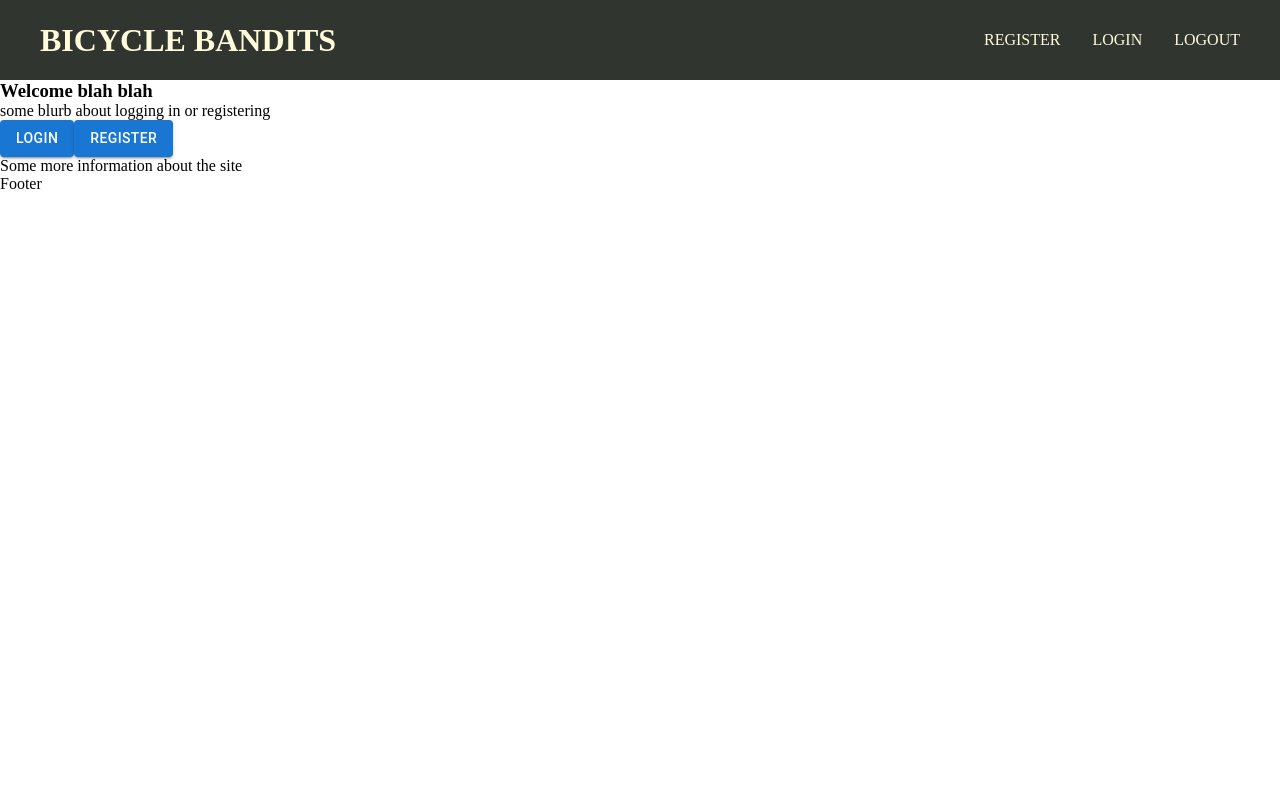
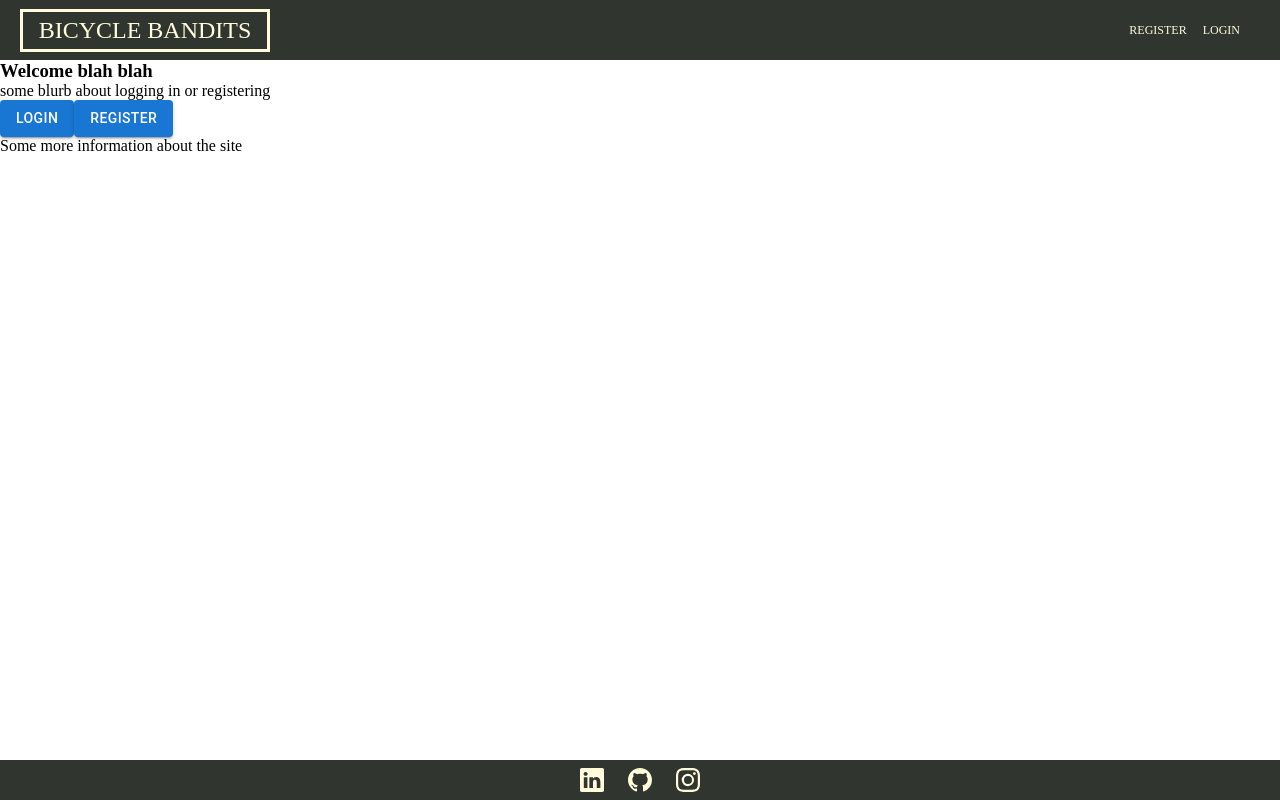
Before and after one commit to tkwaterss/Bicycle_Bandits, a React (Create React App) app: page / in a window 1280 px wide. Built offline with nearby package versions, Linux system fonts and the light colour scheme; a web font is replaced by a local one.

Commit message:
header nav complete, first draft of stylig done

```diff
--- a/src/App.css
+++ b/src/App.css
@@ -3,3 +3,8 @@
   margin: 0;
   box-sizing: border-box;
 }
+
+@import url('https://fonts.googleapis.com/css2?family=Montserrat&display=swap');
+body {
+  font-family: 'Montserrat';
+}
--- a/src/App.js
+++ b/src/App.js
@@ -17,8 +17,6 @@ import TicketSearch from './pages/tech-pages/TicketSearch';
 
 function App() {
   const authCtx = useContext(AuthContext);
-
-  console.log(typeof authCtx.employee);
 
   return (
     <div className="App">
@@ -47,7 +45,7 @@ function App() {
           //ItemsSearch
         <Route path="/searchTickets" element={authCtx.employee ? <TicketSearch /> : ''} />
         <Route path="/newTicket" element={authCtx.employee ? <NewTicket /> : ''} />
-        <Route path="/serachItems" element={authCtx.employee ? <ProductLaborSearch /> : ''} />
+        <Route path="/searchItems" element={authCtx.employee ? <ProductLaborSearch /> : ''} />
 
       </Routes>
       <Footer />
--- a/src/components/Footer.jsx
+++ b/src/components/Footer.jsx
@@ -1,8 +1,16 @@
 import React from 'react'
+import classes from './Footer.module.css';
+import {BsLinkedin, BsGithub, BsInstagram} from 'react-icons/bs';
 
 const Footer = () => {
   return (
-    <div>Footer</div>
+    <footer>
+      <div className={classes.socialContainer}>
+        <BsLinkedin size='1.5em' color="#FFFBDB" />
+        <BsGithub size='1.5em' color="#FFFBDB" />
+        <BsInstagram size='1.5em' color="#FFFBDB" />
+      </div>
+    </footer>
   )
 }
 
--- /dev/null
+++ b/src/components/Footer.module.css
@@ -0,0 +1,16 @@
+footer {
+  width: 100vw;
+  height: 40px;
+  background-color: #30362F;
+  display: flex;
+  align-items: center;
+  justify-content: center;
+  position:absolute;
+  bottom: 0px;
+}
+
+.socialContainer {
+  display: flex;
+  width: 120px;
+  justify-content: space-between;
+}
--- a/src/components/Header.jsx
+++ b/src/components/Header.jsx
@@ -1,6 +1,6 @@
 import React, { useContext } from "react";
 import classes from "./Header.module.css";
-import { NavLink } from "react-router-dom";
+import { NavLink, Link } from "react-router-dom";
 import DisplayContext from "../store/displayContext";
 import AuthContext from "../store/authContext";
 
@@ -8,10 +8,18 @@ const Header = () => {
   const { displayState, displayDispatch } = useContext(DisplayContext);
   const authCtx = useContext(AuthContext);
 
+  const activeStyle = ({ isActive }) => {
+    return {
+      color: isActive ? "#A59132" : "",
+      textDecoration: isActive ? "underline" : "",
+    };
+  };
+
   let links;
 
   if (!authCtx.token) {
     //^ Landing Nav Bar
+    //TODO Should probably transition these to NavLinks as well
     links = (
       <ul className={classes.linksContainer}>
         <li
@@ -28,7 +36,6 @@ const Header = () => {
         >
           LOGIN
         </li>
-        <li onClick={() => authCtx.logout()}>LOGOUT</li>
       </ul>
     );
   }
@@ -37,22 +44,24 @@ const Header = () => {
     //^ Employee Nav Bar
     links = (
       <ul className={classes.linksContainer}>
-        <li
-          onClick={() =>
-            displayDispatch({ type: "CHANGE_PAGE", payload: "register" })
-          }
-        >
+        <li>
+          <NavLink style={activeStyle} to="/">
             DASHBOARD
+          </NavLink>
         </li>
-        <li
-          onClick={() =>
-            displayDispatch({ type: "CHANGE_PAGE", payload: "login" })
-          }
-        >
-          SEACH TICKETS
+        <li>
+          <NavLink style={activeStyle} to="/searchTickets">
+            SEARCH TICKETS
+          </NavLink>
         </li>
-        <li onClick={() => authCtx.logout()}>NEW TICKET</li>
-        <li onClick={() => authCtx.logout()}>LOGOUT</li>
+        <li>
+          <NavLink style={activeStyle} to="/newTicket">
+            NEW TICKET
+          </NavLink>
+        </li>
+        <li onClick={() => authCtx.logout()}>
+          <NavLink to="/">LOGOUT</NavLink>
+        </li>
       </ul>
     );
   }
@@ -61,23 +70,24 @@ const Header = () => {
     //^ Customer Nav Bar
     links = (
       <ul className={classes.linksContainer}>
-        <li
-          onClick={() =>
-            displayDispatch({ type: "CHANGE_PAGE", payload: "register" })
-          }
-        >
+        <li>
+          <NavLink style={activeStyle} to="/">
             HOME
+          </NavLink>
         </li>
-        <li
-          onClick={() =>
-            displayDispatch({ type: "CHANGE_PAGE", payload: "login" })
-          }
-        >
-          YOUR SERVICE
+        <li>
+          <NavLink style={activeStyle} to="/shopping">
+            SHOP ONLINE
+          </NavLink>
         </li>
-        <li onClick={() => authCtx.logout()}>SHOP ONLINE</li>
-        <li onClick={() => authCtx.logout()}>CART/CHECKOUT</li>
-        <li onClick={() => authCtx.logout()}>LOGOUT</li>
+        <li onClick={() => authCtx.logout()}>
+          <NavLink to="/">LOGOUT</NavLink>
+        </li>
+        <li>
+          <NavLink style={activeStyle} to="/checkout">
+            CART/CHECKOUT
+          </NavLink>
+        </li>
       </ul>
     );
   }
@@ -85,18 +95,17 @@ const Header = () => {
   return (
     <header className={classes.header}>
       <div className={classes.nameContainer}>
+        <Link to="/">
           <h1
-        //! Add conditional for logged in or not, when logged in this will return to dashboard
             onClick={() =>
               displayDispatch({ type: "CHANGE_PAGE", payload: "landing" })
             }
           >
             BICYCLE BANDITS
           </h1>
+        </Link>
       </div>
-      <nav>
-        {links}
-      </nav>
+      <nav>{links}</nav>
     </header>
   );
 };
--- a/src/components/Header.module.css
+++ b/src/components/Header.module.css
@@ -1,7 +1,13 @@
+@import url('https://fonts.googleapis.com/css2?family=Rye');
+header {
+  font-family: 'Rye';
+
+}
+
 .header {
   width: 100vw;
   background-color: #30362F;
-  height: 80px;
+  height: 60px;
   color: #FFFBDB;
   display: flex;
   justify-content: space-between;
@@ -9,17 +15,49 @@
 }
 
 .nameContainer {
-  margin-left: 40px;
+  margin-left: 20px;
+  width: 250px;
+  border: solid;
+  text-align: center;
+  padding: 5px;
+}
+.nameContainer a {
+  text-decoration: none;
+  color: #FFFBDB
+}
+.nameContainer h1 {
+  font-size: 24px;
+  font-weight: lighter;
+}
+.nameContainer h1:hover {
+  cursor: pointer;
 }
 
 .linksContainer {
   list-style: none;
   display:flex;
-  gap: 2rem;
+  gap: 1rem;
   margin-right: 40px;
 }
 
-.linksContainer li:hover, .linksContainer li:active {
+.linksContainer li {
+  font-size: 12px;
+  font-weight: 300;
+  text-decoration: none;
+}
+.linksContainer a {
+  text-decoration: none;
+  font-size: 12px;
+  font-weight: 300;
+  color: #FFFBDB
+}
+.linksContainer a:hover {
+  cursor: pointer;
   color: #A59132;
   text-decoration: underline;
 }
+.linksContainer li:hover {
+  cursor: pointer;
+  color: #A59132;
+  text-decoration: underline;
+}
```
Also changed, not shown: 2 other files (tests, documents, lock files or other folders). Lines whose indentation alone changed are shown as unchanged.
